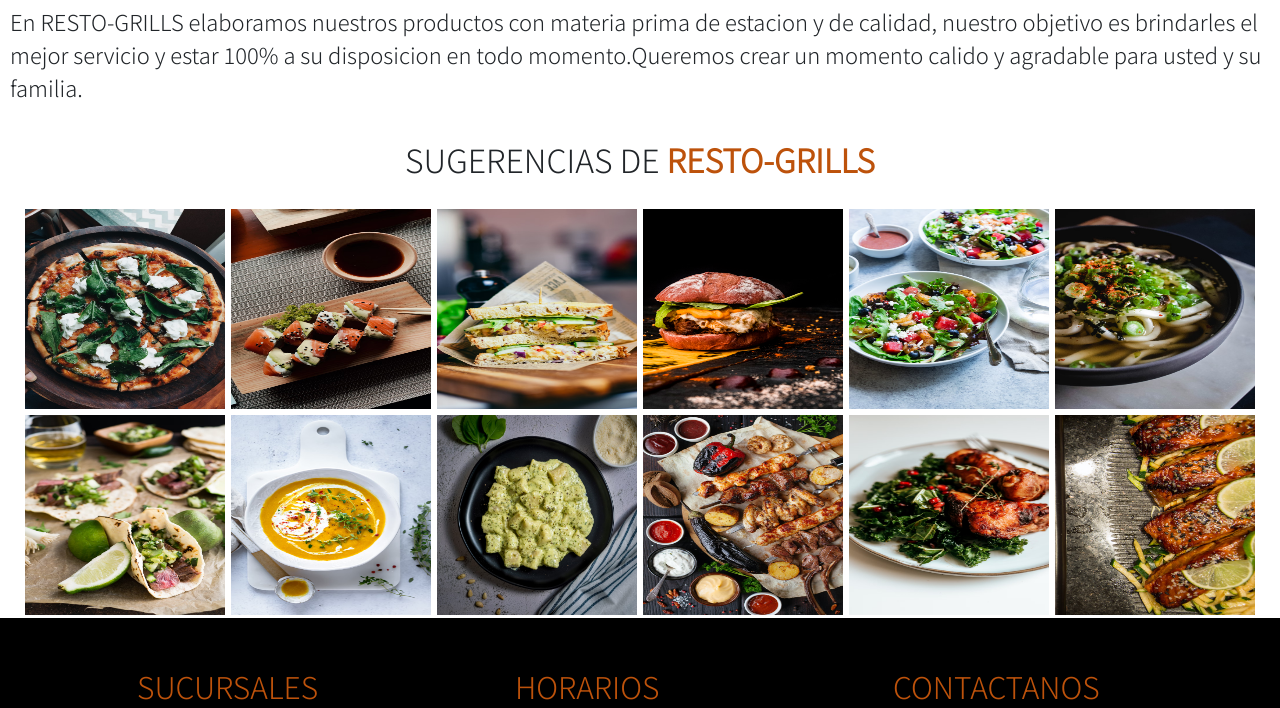
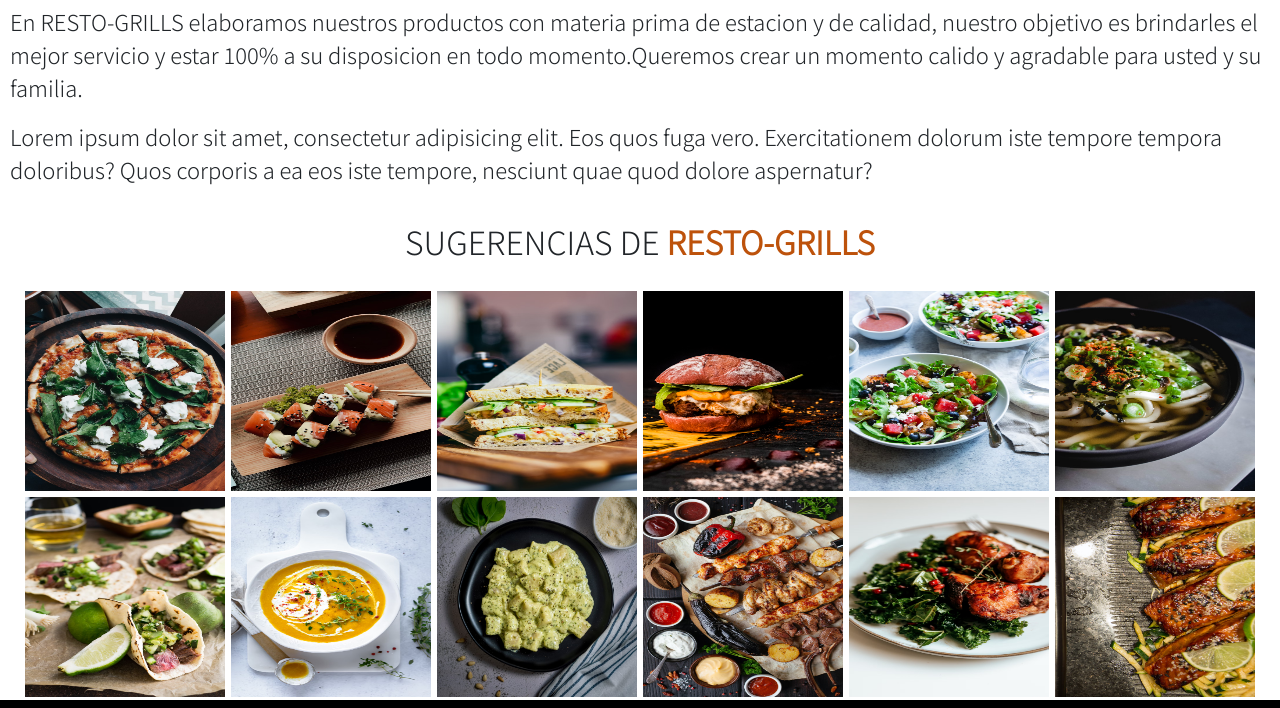
Before and after one commit to Rocio-Joaquin/PFJoaquin, a plain HTML site: page index.html in a window 1280 px wide. Shown: the part 861-1569 px from the top of the page. Drawn offline with nearby package versions, Linux system fonts and the light colour scheme.

Commit message:
commit prueba

```diff
--- a/index.html
+++ b/index.html
@@ -79,7 +79,9 @@
                   y agradable para usted y su familia.
                   </p>
 
+                                    <p>Lorem ipsum dolor sit amet, consectetur adipisicing elit. Eos quos fuga vero. Exercitationem dolorum iste tempore tempora doloribus? Quos corporis a ea eos iste tempore, nesciunt quae quod dolore aspernatur?
 
+                                    </p>
 
         <h2>SUGERENCIAS DE <strong>RESTO-GRILLS</strong></h2>
             <div class="sugerencias">
```
